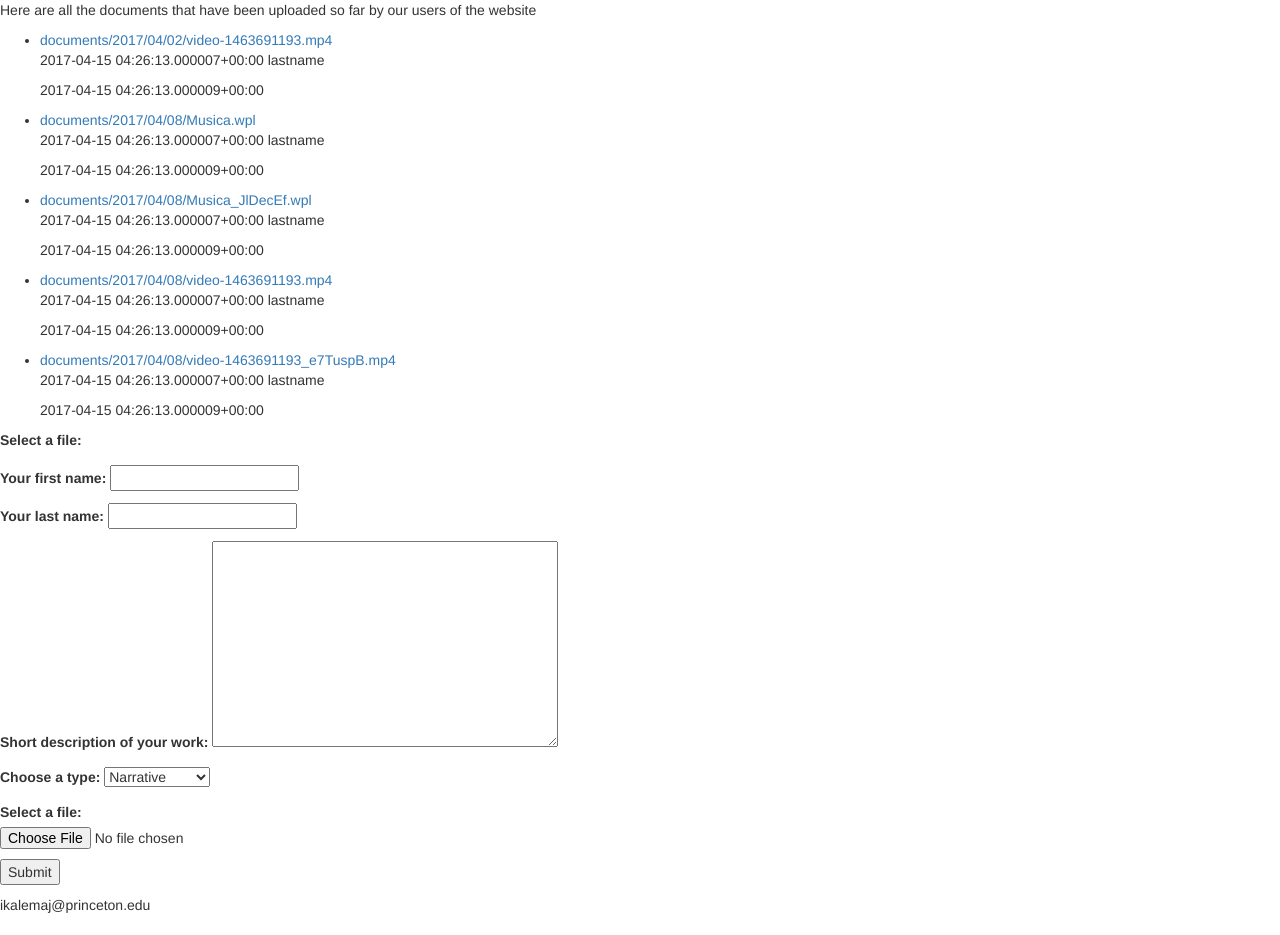
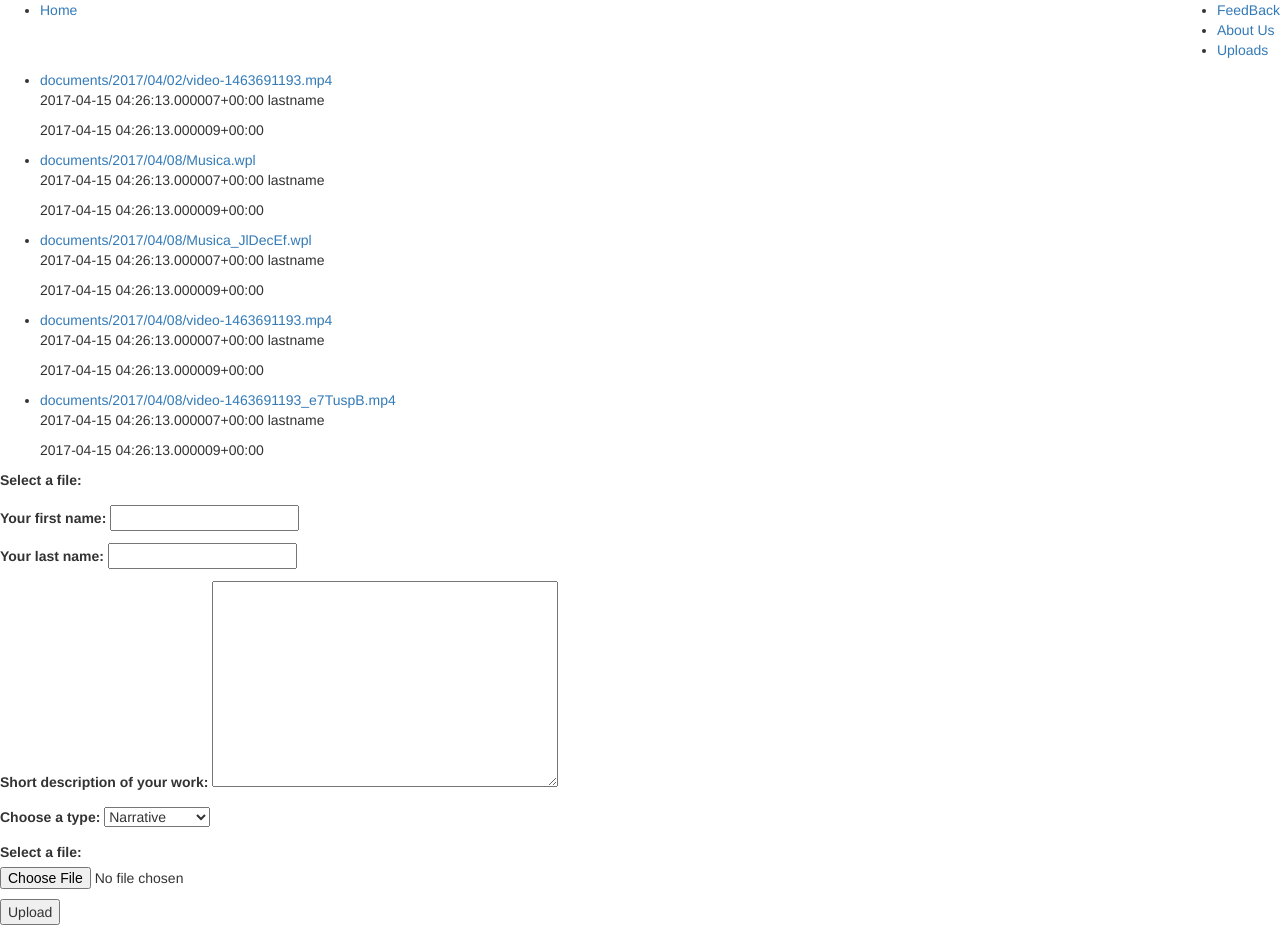
Before and after one commit to ikalemaj/docstream, a Django app: page /myapp/list/ in a window 1280 px wide. Before the commit the page ends 913 px from the top, so only its background shows below. Run offline with Django 3.2, Linux system fonts and the light colour scheme; data comes from the database, SQL or seed files in the repository; some libraries are stand-ins or nearby versions.

Commit message:
Add files via upload

```diff
--- /dev/null
+++ b/myproject/myproject/myapp/templates/myapp/headernav.html
@@ -0,0 +1,46 @@
+<!DOCTYPE html>
+<html>
+    <head>
+    <meta charset="utf-8">
+    <meta http-equiv="X-UA-Compatible" content="IE=edge">
+    <meta name="viewport" content="width=device-width, initial-scale=1">
+    <meta name="description" content="">
+    <meta name="author" content="">
+
+        <title>Princeton File Share</title>
+        {% load staticfiles %}
+        <link rel="stylesheet" href="{% static '/css/bootstrap.min.css' %}" type = "text/css"/>
+        <meta name="viewport" content = "width=device-width, initial-scale=1.0">
+
+    <!-- Bootstrap Core CSS -->
+    <link href="/static/css/bootstrap.min.css" rel="stylesheet">
+
+    <!-- Custom CSS -->
+    <link href="/static/css/headernav.css" rel="stylesheet">
+    <link rel="stylesheet" href="/static/css/bootstrap.css">
+    {% block style %}
+    {% endblock %}
+
+
+    </head>
+    <div id="entire-page">
+    <body>
+
+        <div class="nav">
+            <div class="nav-container">
+                <ul class="pull-left">
+                    <li><a href={% url 'main'%}>Home</a></li>
+                </ul>
+                <ul class="pull-right">
+                    <li><a href={% url 'feedback'%}>FeedBack</a></li>
+                    <li><a href="">About Us</a></li>
+                    <li><a href={%url 'list'%}>Uploads</a></li>
+                </ul>
+            </div>
+        </div>
+        {% block content %}
+       {% endblock %}
+       </body>
+       </div>
+
+</html>
--- a/myproject/myproject/myapp/templates/myapp/list.html
+++ b/myproject/myproject/myapp/templates/myapp/list.html
@@ -1,23 +1,11 @@
-<!DOCTYPE html>
-<html>
-    <head>
-        <meta charset="utf-8"/>
-	  {% load static from staticfiles %}
-	  <link rel="stylesheet" href ="{% static 'css/bootstrap.min.css' %}" type = "text/css">
-	  <meta name="viewport" content="width-device-width, initial-scale=1.0">
-        <title>Minimal Django File Upload Example</title>
-	   <style type = "text/css">
-		html,
-		body (
-		  height:100%
-		)
-	   </style>
-    </head>
+{% extends "myapp/headernav.html" %}
+{% block style %}
+    <link href="/static/css/list.css" rel="stylesheet">
+{% endblock %}
 
-    <body class = "body" style = "bacground-color:#f6f6f6">
-	<div class = "containerfluid" style = "min-height:95%">
+{% block content %}
         <!-- List of uploaded documents -->
-	   <p> Here are all the documents that have been uploaded so far by our users of the website</p>
+        <div class="document-list">
             {% if documents %}
                 <ul>
                     {% for document in documents %}
@@ -31,21 +19,24 @@
                 <p>No documents.</p>
             {% endif %}
 
-        <!-- Upload form. Note enctype attribute! -->
             <form action="{% url "list" %}" method="post" enctype="multipart/form-data">
             {% csrf_token %}
             <p>{{ form.non_field_errors }}</p>
 
-            <p>{{ form.docfile.label_tag }}{{ form.docfile.help_text }}</p>
+            <p>{{ form.docfile.label_tag }} {{ form.docfile.help_text }}</p>
 
             <p>
                 {{ form.docfile.errors }}
-                {{ form.as_p }}
+                {{ form.as_p}}
             </p>
-		 <p><input type="submit" value="Submit"/></p>
+
+            <p><input type="submit" value="Upload"/></p>
         </form>
+        </div>
+
+
+        <!-- Upload form. Note enctype attribute! -->
+
+
     </body>
-<footer>
-	<p> ikalemaj@princeton.edu </p>
-</footer>
-</html>
+{% endblock %}
--- a/myproject/myproject/myapp/urls.py
+++ b/myproject/myproject/myapp/urls.py
@@ -1,7 +1,10 @@
 # -*- coding: utf-8 -*-
 from django.conf.urls import url
-from myproject.myapp.views import list
+import views
 
 urlpatterns = [
-    url(r'^list/$', list, name='list')
+    url(r'^main/$', views.main, name='main'),
+    url(r'^list/$', views.list, name='list'),
+    url(r'^feedback/$', views.feedback, name='feedback')
+
 ]
--- a/myproject/myproject/myapp/views.py
+++ b/myproject/myproject/myapp/views.py
@@ -35,3 +35,8 @@ def list(request):
         'myapp/list.html',
         {'documents': documents, 'form': form}
     )
+def feedback(request):
+    return render(request,'myapp/feedback.html')
+
+def main(request):
+    return render(request, 'myapp/main.html')
```
Also changed, not shown: myproject/myproject/myapp/templates/myapp/feedback.html (added, +12 -0 lines), myproject/myproject/myapp/templates/myapp/main.html (added, +13 -0 lines), myproject/myproject/myapp/templates/myapp/upload.html (added, +21 -0 lines), 2 other files. Lines whose indentation alone changed are shown as unchanged.
